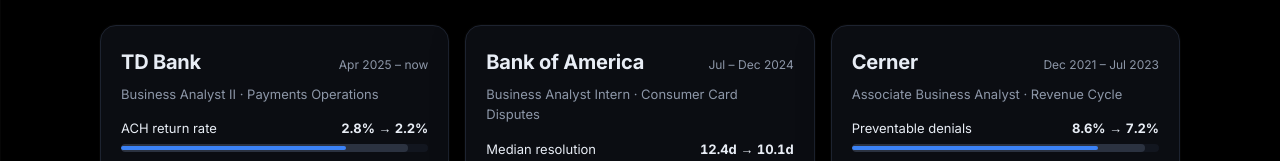
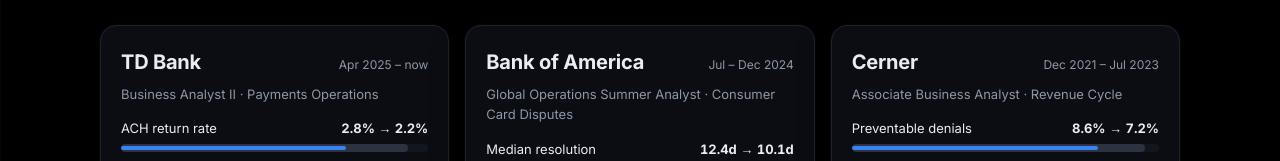
Before and after one commit to rddyyashuu027-pixe/ba-portfolio, a plain HTML site: page index.html in a window 1280 px wide. Shown: the part 1390-1551 px from the top of the page. Drawn offline with Linux system fonts and the light colour scheme.

```diff
--- a/index.html
+++ b/index.html
@@ -272,7 +272,7 @@ footer .wrap{display:flex;justify-content:space-between;gap:20px;flex-wrap:wrap;
       <div class="ba" data-b="100" data-a="79" data-max="100"><div class="t"><span>Aged recon exceptions</span><span>−21%</span></div><div class="bar"><i class="before"></i><i class="after"></i></div></div>
       <div class="ba" data-b="11" data-a="5" data-max="12"><div class="t"><span>Weekly reporting</span><span>11h → 5h</span></div><div class="bar"><i class="before"></i><i class="after"></i></div></div>
     </div>
-    <div class="card reveal"><div class="co"><h3>Bank of America</h3><span class="when">Jul – Dec 2024</span></div><div class="role">Business Analyst Intern · Consumer Card Disputes</div>
+    <div class="card reveal"><div class="co"><h3>Bank of America</h3><span class="when">Jul – Dec 2024</span></div><div class="role">Global Operations Summer Analyst · Consumer Card Disputes</div>
       <div class="ba" data-b="12.4" data-a="10.1" data-max="13"><div class="t"><span>Median resolution</span><span>12.4d → 10.1d</span></div><div class="bar"><i class="before"></i><i class="after"></i></div></div>
       <div class="ba" data-b="9.1" data-a="7.4" data-max="10"><div class="t"><span>Dispute reopen rate</span><span>9.1% → 7.4%</span></div><div class="bar"><i class="before"></i><i class="after"></i></div></div>
       <div class="ba" data-b="100" data-a="84" data-max="100"><div class="t"><span>Low-priority reviews</span><span>−16%</span></div><div class="bar"><i class="before"></i><i class="after"></i></div></div>
```
Also changed, not shown: src/template.html (+1 -1 lines).
